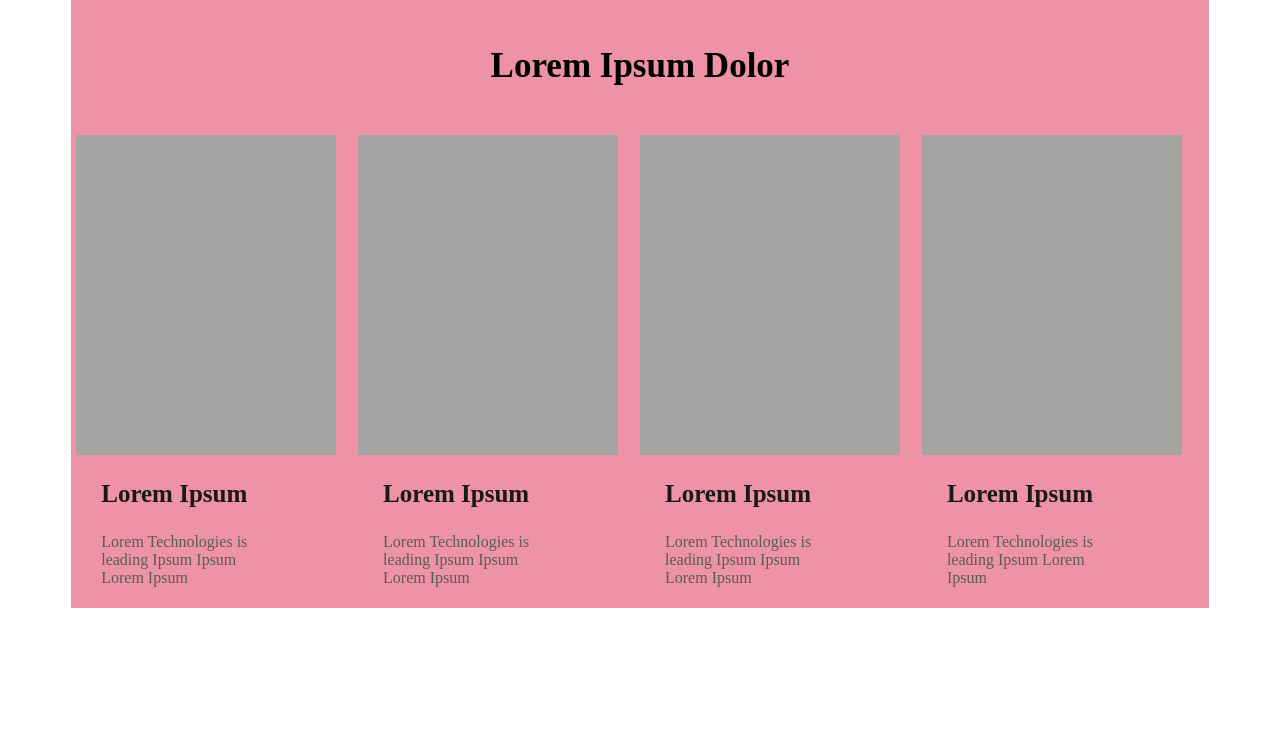
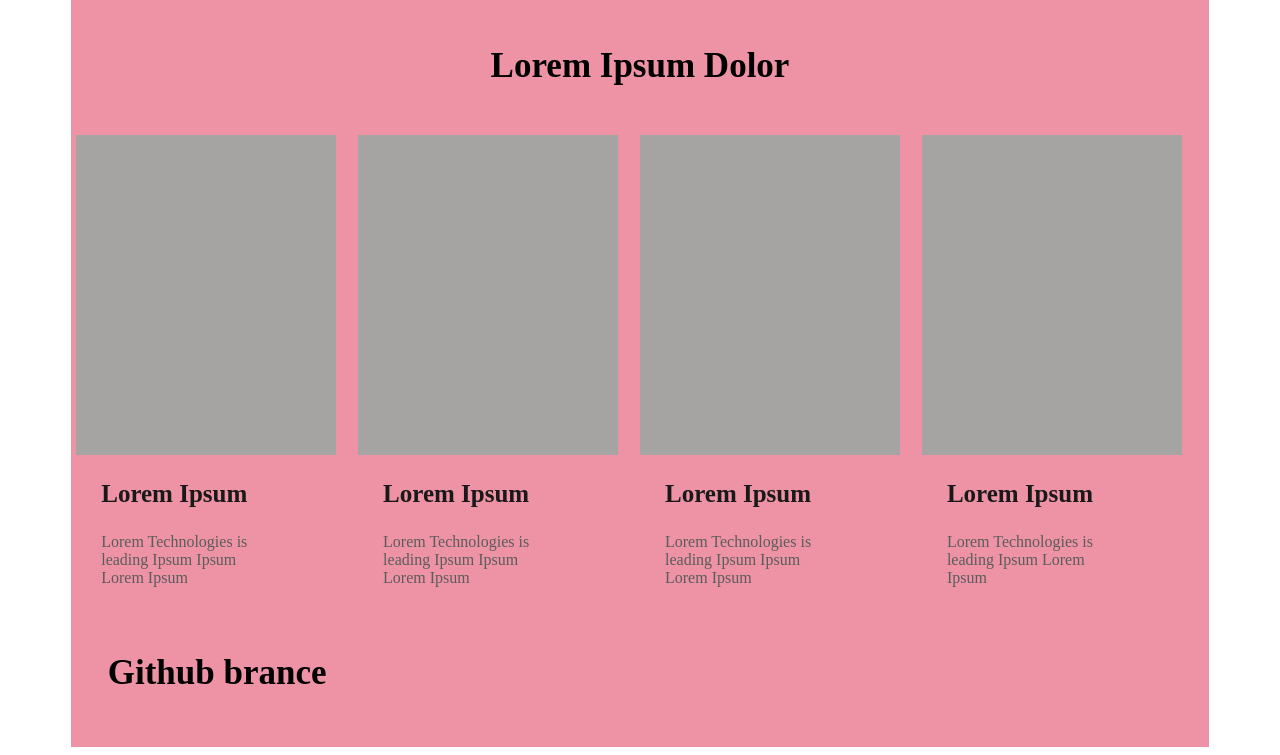
Before and after one commit to afruzaakter/layout-project-1, a plain HTML site: page index.html in a window 1280 px wide. Shown: the part 808-1563 px from the top of the page. Before the commit the page ends 1424 px from the top, so only its background shows below. Drawn offline with Linux system fonts and the light colour scheme.

Commit message:
add heading

```diff
--- a/index.html
+++ b/index.html
@@ -121,6 +121,7 @@
        </div>
 
     </div>
+    <h1>Github brance</h1>
  </div>
     </section>
 </div>
```
